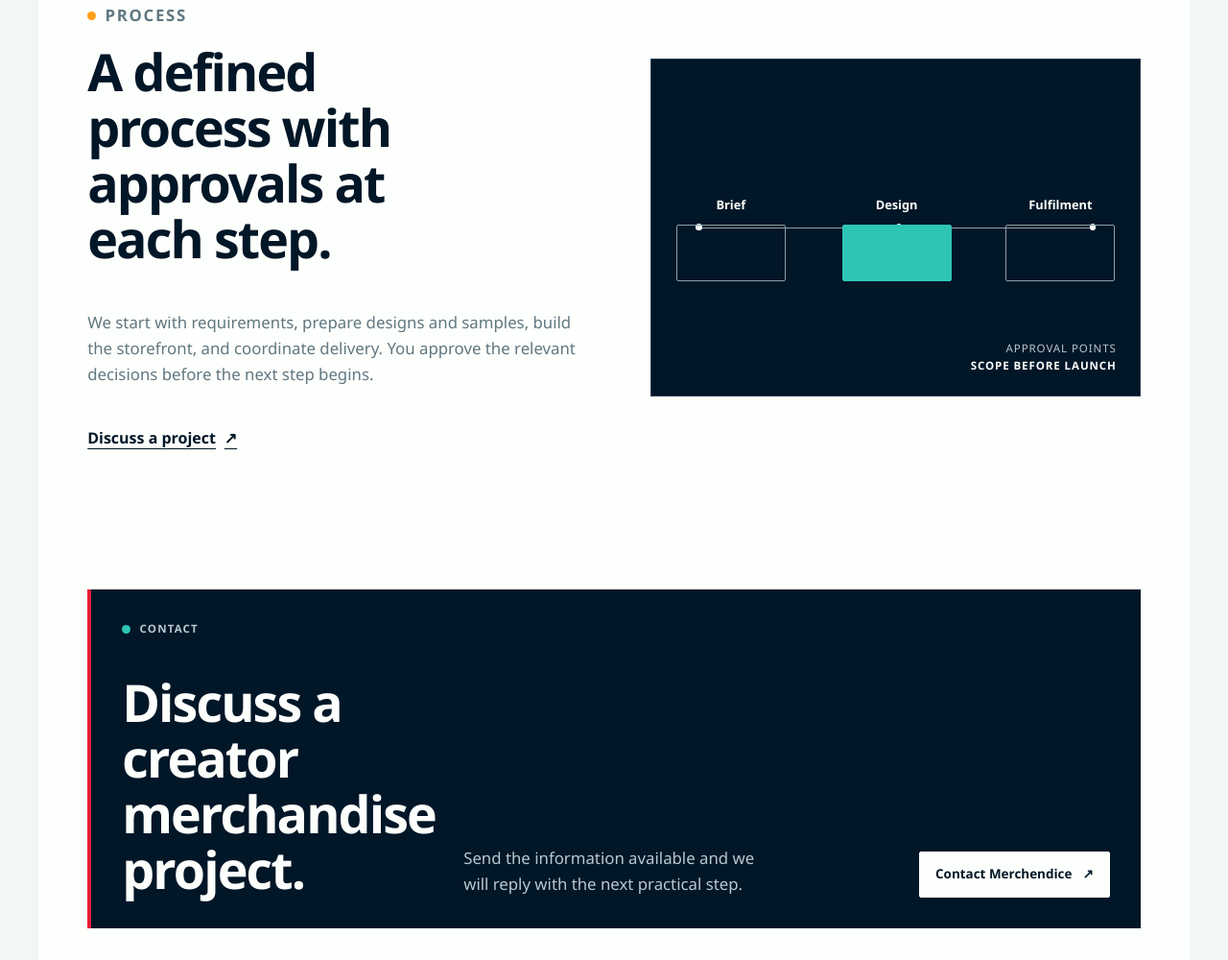
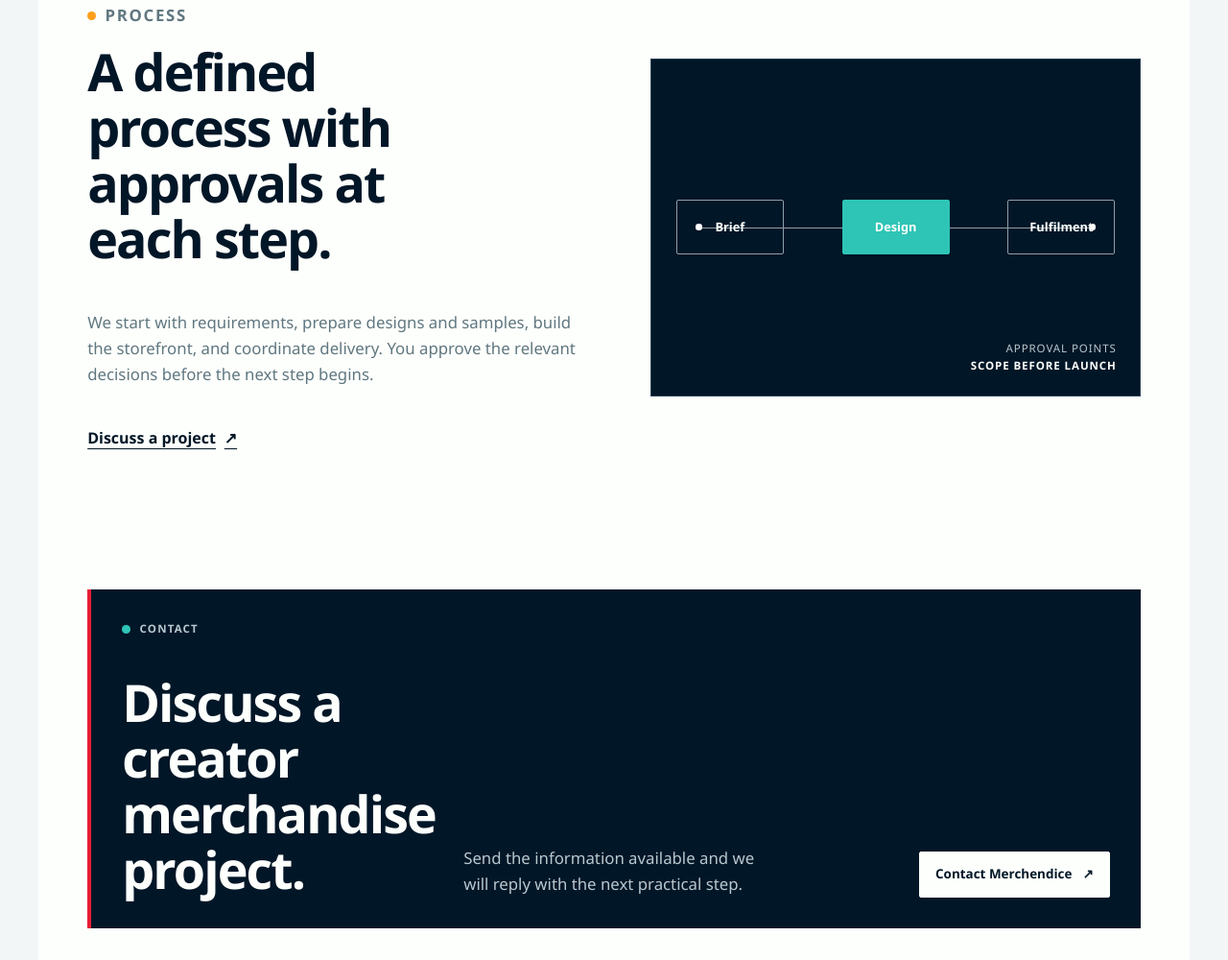
Before and after one commit to Rigoluso/Merchendices, a website: page site/index.html in a window 1280 px wide. Shown: the part 1880-2880 px from the top of the page at 96% size. Drawn offline with Linux system fonts and the light colour scheme.

Commit message:
fix: center process step labels

```diff
--- a/site/styles.css
+++ b/site/styles.css
@@ -461,24 +461,25 @@
 
 .path-node {
   position: absolute;
-  top: calc(50% - 2.1rem);
+  top: calc(50% - 1.8rem);
   display: grid;
-  gap: 0.65rem;
-  justify-items: center;
+  width: 7rem;
+  height: 3.6rem;
+  place-items: center;
   color: var(--paper);
   font-size: 0.8rem;
   font-weight: 700;
 }
 
 .path-node span {
-  order: 1;
+  position: relative;
+  z-index: 1;
+  white-space: nowrap;
 }
 
 .path-node::before {
-  display: block;
-  width: 7rem;
-  height: 3.6rem;
-  order: 2;
+  position: absolute;
+  inset: 0;
   border: 1px solid #8aa0aa;
   border-radius: var(--radius);
   background: transparent;
@@ -965,7 +966,7 @@
     min-height: 20rem;
   }
 
-  .path-node::before {
+  .path-node {
     width: 5.6rem;
     height: 3.2rem;
   }
```
Also changed, not shown: tests/site.test.mjs (+2 -0 lines).
